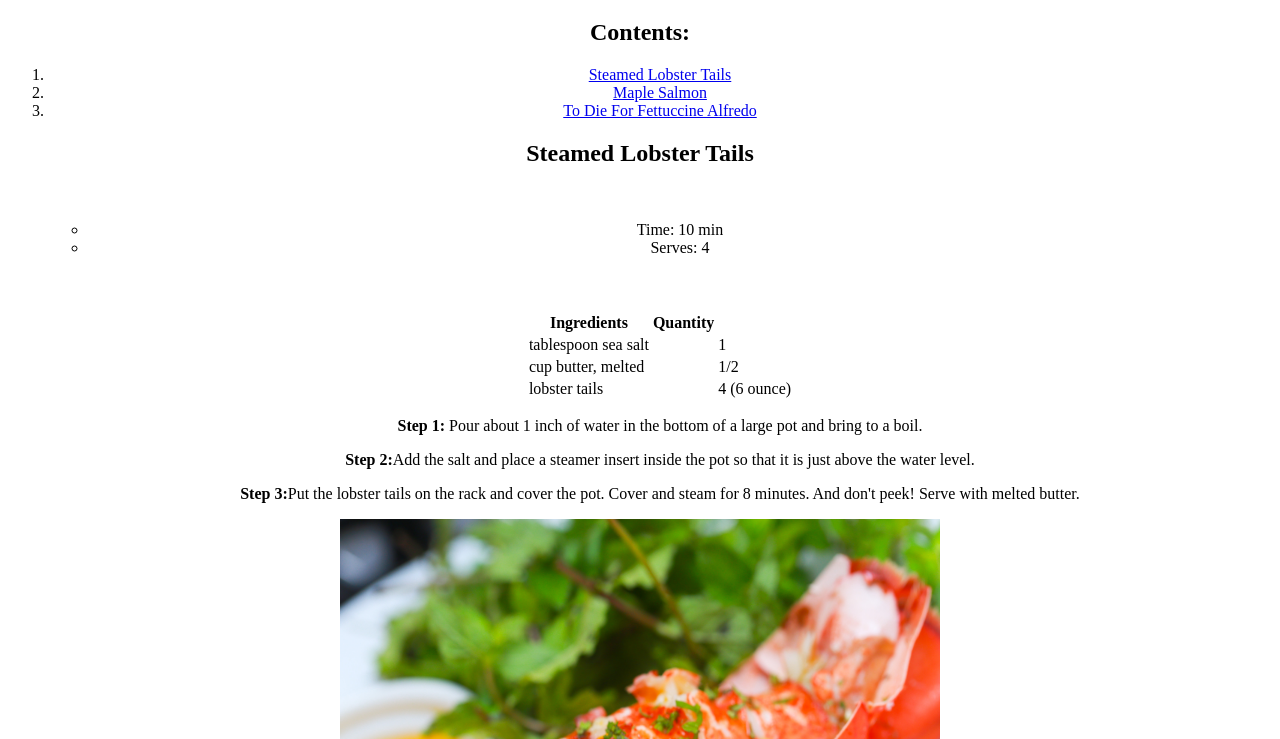
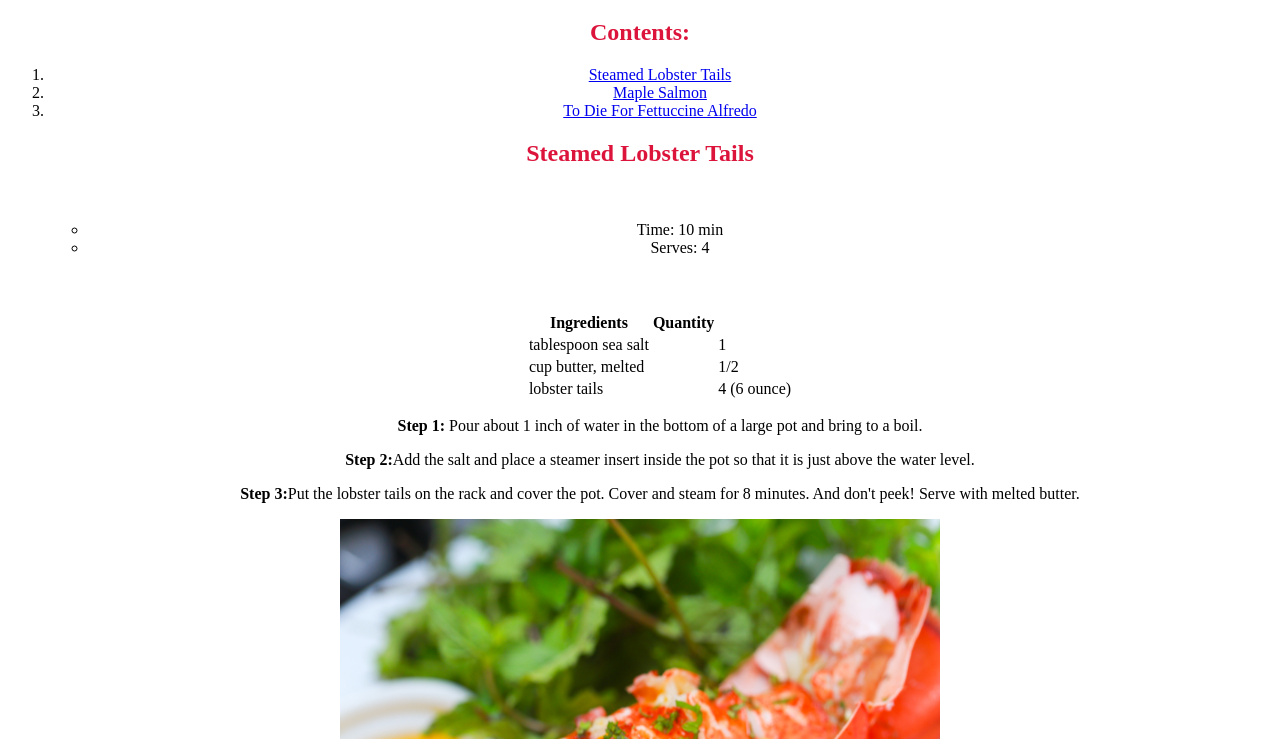
Before and after one commit to JosipPe/JosipPe.github.io, a plain HTML site: page index.html in a window 1280 px wide. Shown: the part 61-800 px from the top of the page. Drawn offline with Linux system fonts and the light colour scheme.

Commit message:
Update index.html

```diff
--- a/index.html
+++ b/index.html
@@ -3,7 +3,7 @@
     <head>
         <title>Project: Recipe book</title>
         <meta charset="utf-8">
-       <link rel="stylesheet" type="text/css" href="mystyle.css">
+       <link rel="stylesheet" type="text/css" href="Css.css">
     </head>
     <body>
         <center>
```
